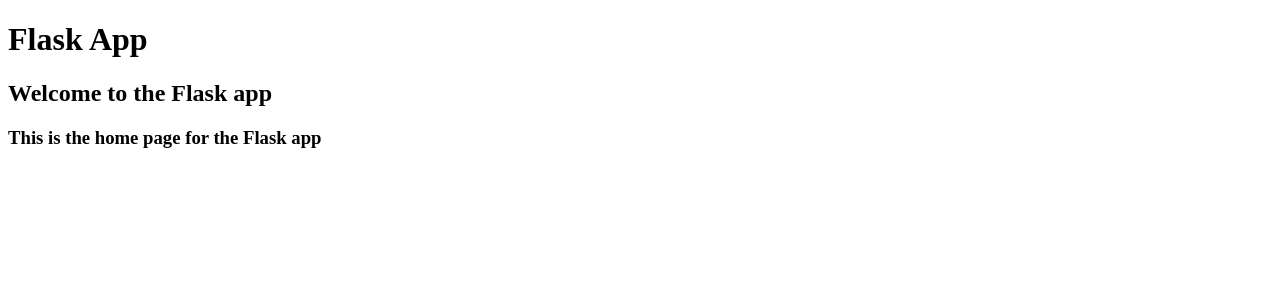
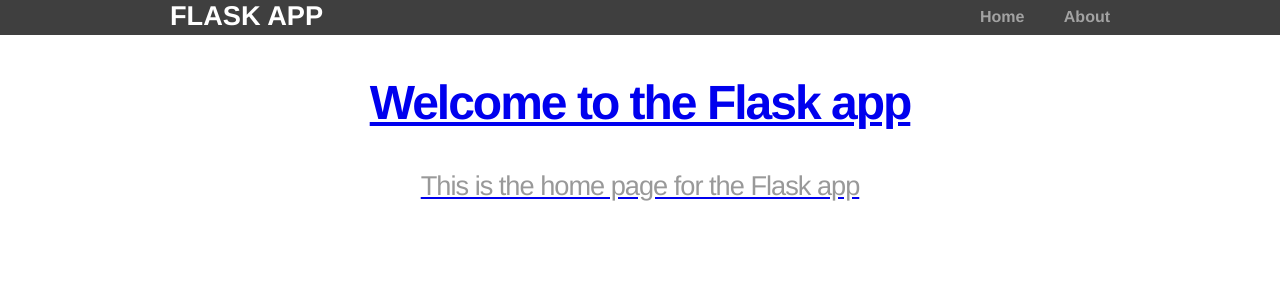
Before and after one commit to Besufekadsm/cp-readiness, a Flask app: page / in a window 1280 px wide. Shown: the top 300 px of the page. Run offline with Flask 2, Linux system fonts and the light colour scheme.

Commit message:
Add about page and css styling to flask app

```diff
--- a/flaskapp/app/routes.py
+++ b/flaskapp/app/routes.py
@@ -6,6 +6,9 @@
 def home():
 	return render_template('home.html')
 
+@app.route('/about')
+def about():
+  return render_template('about.html')
 
 if __name__ == '__main__':
 	app.run(debug=True)
--- /dev/null
+++ b/flaskapp/app/static/css/main.css
@@ -0,0 +1,86 @@
+body {
+  margin: 0;
+  padding: 0;
+  font-family: "Helvetica Neue", Helvetica, Arial, sans-serif;
+  color: #444;
+}
+
+/*
+ * Create dark grey header with a white logo
+ */
+
+header {
+  background-color: #2B2B2B;
+  height: 35px;
+  width: 100%;
+  opacity: .9;
+  margin-bottom: 10px;
+}
+
+header h1.logo {
+  margin: 0;
+  font-size: 1.7em;
+  color: #fff;
+  text-transform: uppercase;
+  float: left;
+}
+
+header h1.logo:hover {
+  color: #fff;
+  text-decoration: none;
+}
+
+/*
+ * Center the body content
+ */
+
+.container {
+  width: 940px;
+  margin: 0 auto;
+}
+
+div.jumbo {
+  padding: 10px 0 30px 0;
+  background-color: #eeeeee;
+  -webkit-border-radius: 6px;
+     -moz-border-radius: 6px;
+          border-radius: 6px;
+}
+
+h2 {
+  font-size: 3em;
+  margin-top: 40px;
+  text-align: center;
+  letter-spacing: -2px;
+}
+
+h3 {
+  font-size: 1.7em;
+  font-weight: 100;
+  margin-top: 30px;
+  text-align: center;
+  letter-spacing: -1px;
+  color: #999;
+}
+
+/*
+ * Display navigation links inline
+ */
+
+.menu {
+  float: right;
+  margin-top: 8px;
+}
+
+.menu li {
+  display: inline;
+}
+
+.menu li + li {
+  margin-left: 35px;
+}
+
+.menu li a {
+  color: #999;
+  text-decoration: none;
+}
--- /dev/null
+++ b/flaskapp/app/templates/about.html
@@ -0,0 +1,6 @@
+{% extends "layout.html" %}
+
+{% block content %}
+  <h2>About</h2>
+  <p>This is an About page for the Intro to Flask article. Don't I look good? Oh stop, you're making me blush.</p>
+{% endblock %}
--- a/flaskapp/app/templates/layout.html
+++ b/flaskapp/app/templates/layout.html
@@ -1,14 +1,22 @@
 <!DOCTYPE html>
 <html>
 	<head>
+		<link rel="stylesheet" href="{{ url_for('static', filename='css/main.css') }}">
 		<title>Flask App</title>
 	</head>
 
 	<body>
 		<header>
 			<div class="container">
-				<h1 class="logo">Flask App</h1>
-			</div>
+	                        <h1 class="logo">Flask App</h1>
+        	                <strong><nav>
+                	                <ul class="menu">
+                        	                <li><a href="{{ url_for('home') }}">Home
+                                	        <li><a href="{{ url_for('about') }}">About
+                             	 	</ul>
+                     		</nav></strong>
+              		</div>
+
 		</header>
 
 		<div class="container">
```
Also changed, not shown: 3 other files.
